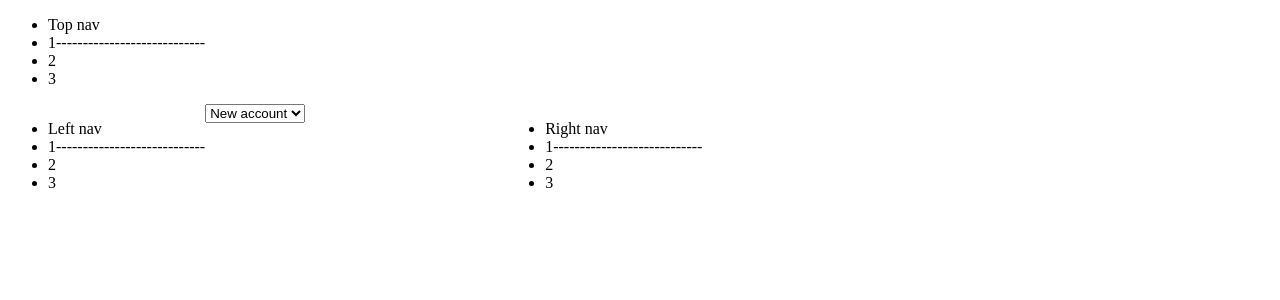
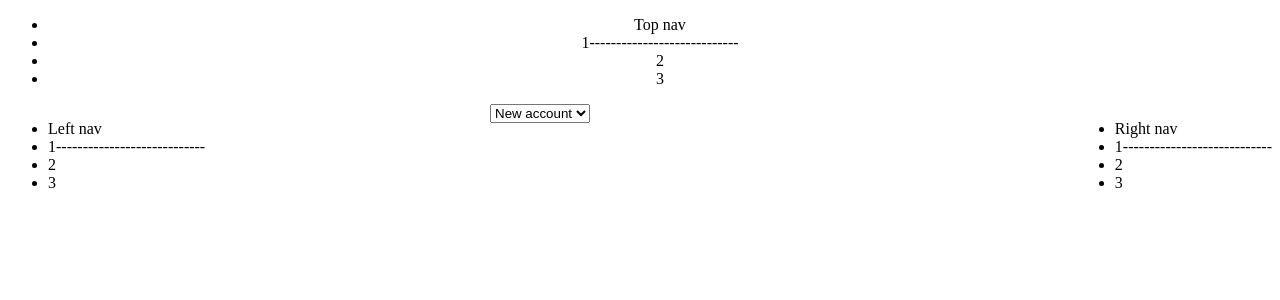
Before and after one commit to sh1chan/jibun, a Django app: template accounts/templates/accounts/index.html in a window 1280 px wide. Shown: the top 300 px of the page. Run offline with Django 4.2, Linux system fonts and the light colour scheme; the template is opened without the code that fills it, so the values that code supplies are empty.

Commit message:
Navbar fixed position by auto margin

```diff
--- a/accounts/static/accounts/css/index.css
+++ b/accounts/static/accounts/css/index.css
@@ -5,3 +5,15 @@
   width: 300px;
   display: inline-flex;
 }
+
+.navbar-top {
+  text-align: center;
+}
+
+.navbar-left {
+  margin-right: auto;
+}
+
+.navbar-right {
+  margin-left: auto;
+}
--- a/sh1chan/settings.py
+++ b/sh1chan/settings.py
@@ -122,7 +122,7 @@ USE_TZ = True
 STATIC_URL = 'static/'
 
 STATICFILES_DIRS = [
-    BASE_DIR / 'sh1chan',
+    BASE_DIR / 'sh1chan' / 'static',
     BASE_DIR / 'accounts',
 ]
 
--- /dev/null
+++ b/sh1chan/static/sh1chan/css/index.css
@@ -0,0 +1,3 @@
+.tt {
+  display: flex;
+}
--- a/sh1chan/templates/sh1chan/index.html
+++ b/sh1chan/templates/sh1chan/index.html
@@ -1,18 +1,16 @@
 <!DOCTYPE html>
+
+{% load static %}
 
 <html>
 
   <head>
     <title>{% block title %}{% endblock %}</title>
+
+    <link rel="stylesheet" href="{% static 'sh1chan/css/index.css' %}">
+
     {% block head %}
     {% endblock %}
-    <style>
-
-    .tt {
-      display: flex;
-    }
-    </style>
-
   </head>
 
   <body class="row">
```
